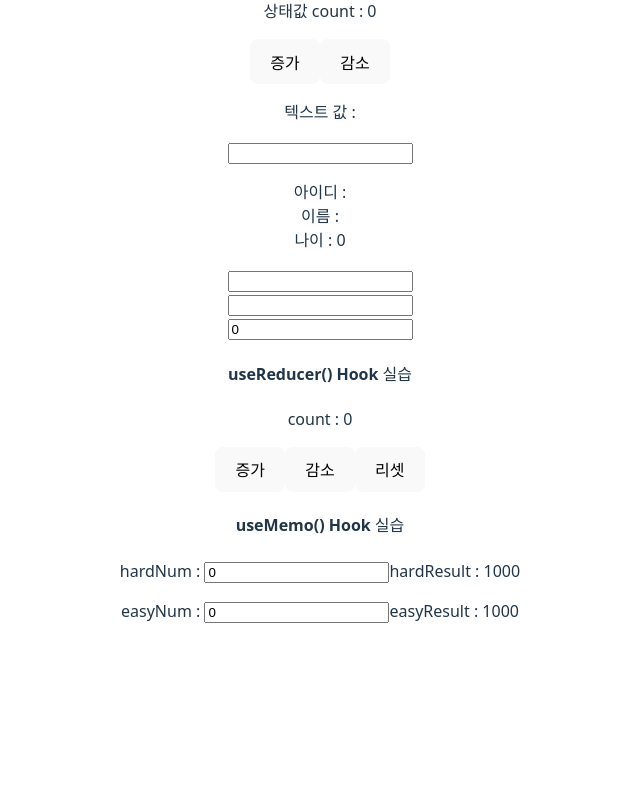
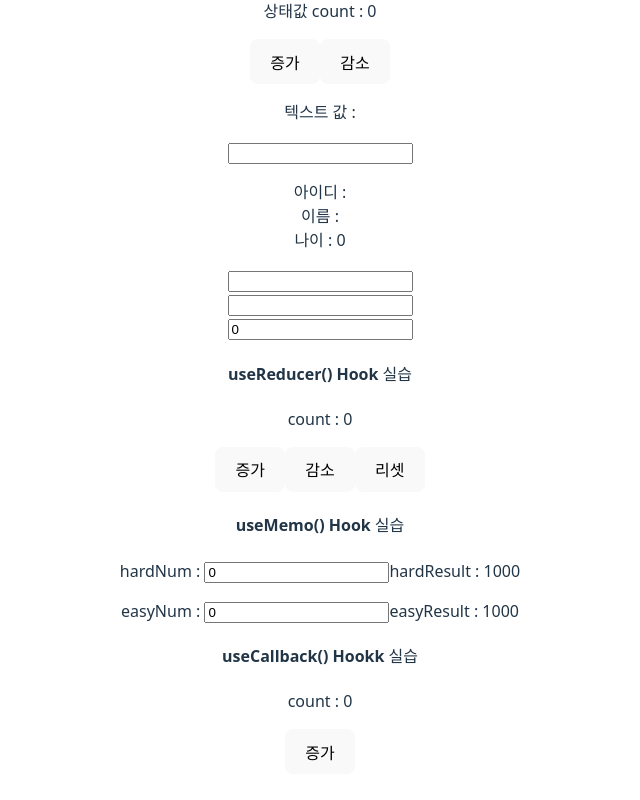
Before and after one commit to Tigerfriend1/React, a React (Vite) app in the folder ch04/: page / in a window 1280 px wide. Shown: the part 492-1292 px from the top of the page, without its empty margins (320-960 px from the left). Before the commit the page ends 1163 px from the top, so only its background shows below. Built offline with nearby package versions, Linux system fonts and the light colour scheme.

Commit message:
리액트 useCallback 연습

```diff
--- a/ch04/src/App.jsx
+++ b/ch04/src/App.jsx
@@ -6,6 +6,7 @@ import UseRefComponent from "./components/UseRefComponent";
 import UseStateComponent from "./components/UseStateComponent";
 import UseReducerComponent from "./components/UseReducerComponent";
 import UseMemoComponent from "./components/useMemoComponent";
+import UseCallbackComponent from "./components/UseCallbackComponent";
 
 function App() {
   return (
@@ -16,6 +17,7 @@ function App() {
       <UseStateComponent />
       <UseReducerComponent />
       <UseMemoComponent />
+      <UseCallbackComponent />
     </>
   );
 }
--- /dev/null
+++ b/ch04/src/components/UseCallbackComponent.jsx
@@ -0,0 +1,22 @@
+import React from "react";
+import { useState } from "react";
+import { useCallback } from "react";
+
+const UseCallbackComponent = () => {
+  const [count, setCount] = useState(0);
+
+  // 핸들러 함수를 count 상태가 업데이트 될 때마다 새로 생성하는게 아니고 useCallback()으로 저장해서 재활용
+  const addHandler = useCallback(() => {
+    setCount((pre) => pre + 1);
+  }, []);
+
+  return (
+    <div className="UseCallbackComponent">
+      <h4>useCallback() Hookk 실습</h4>
+      <p>count : {count}</p>
+      <button onClick={addHandler}>증가</button>
+    </div>
+  );
+};
+
+export default UseCallbackComponent;
```
